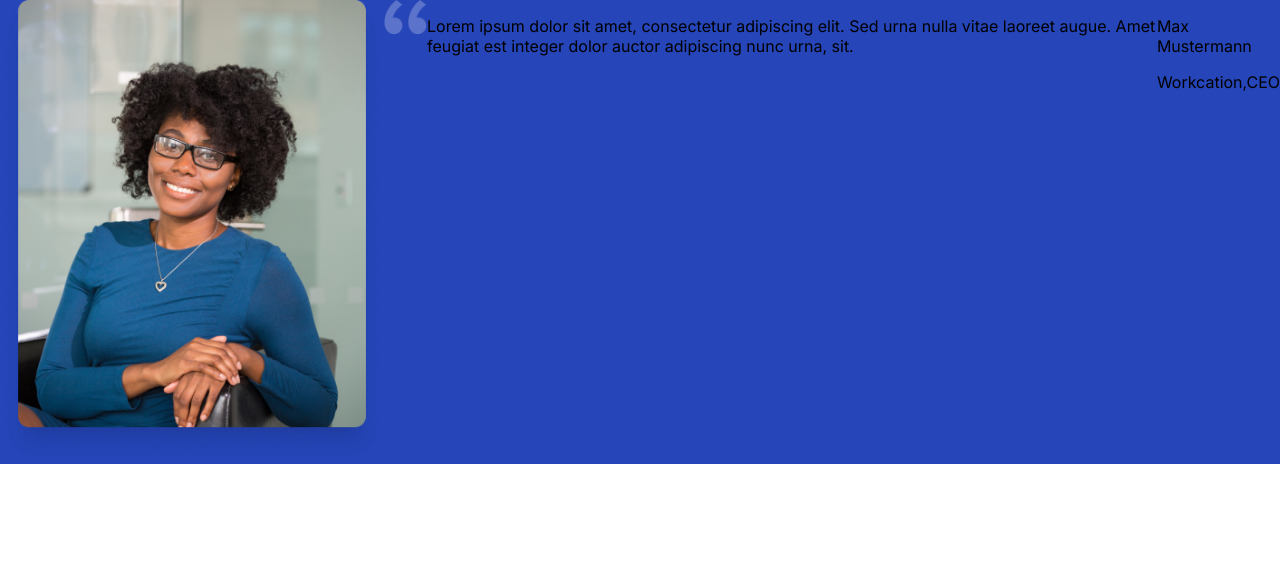
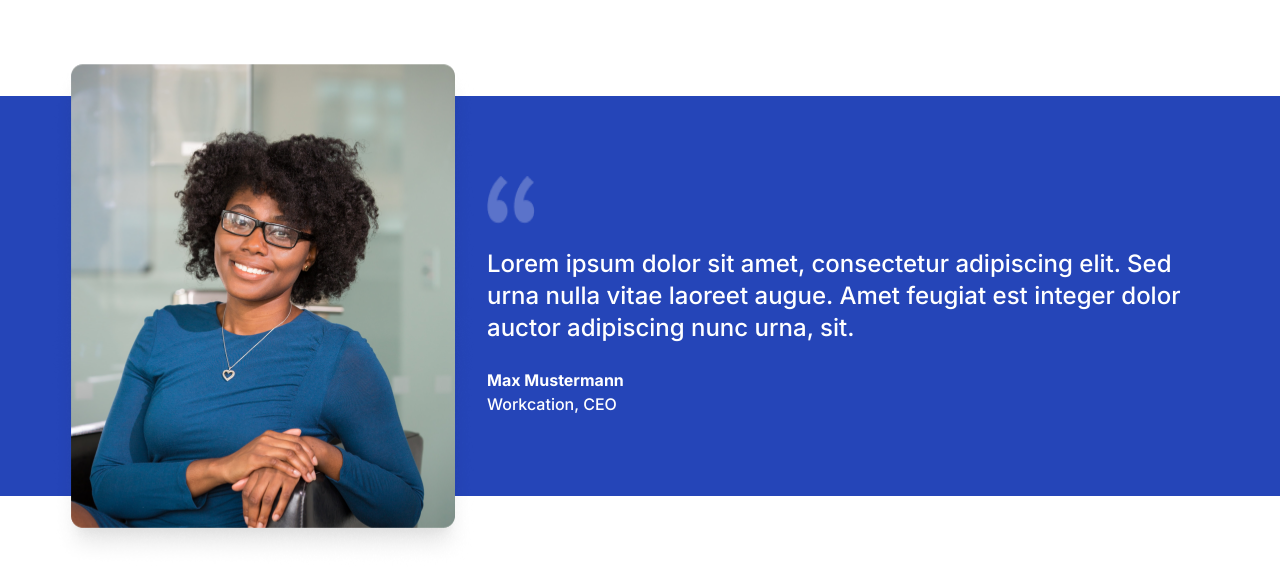
Before and after one commit to karuzoXam/Component-Library, a React (Vite) app in the folder ComponentLibrary/: page / in a window 1280 px wide. Shown: the top 582 px of the page. Built offline with nearby package versions, Linux system fonts and the light colour scheme.

Commit message:
added Testimonial Component

```diff
--- a/ComponentLibrary/src/App.jsx
+++ b/ComponentLibrary/src/App.jsx
@@ -2,6 +2,7 @@ import Badge from './Components/Badges/index';
 import Banner from './Components/Banners/index';
 import Card from './Components/Cards/index';
 // import Testimonial from './Components/Testimonials/index';
+// import Testimonial from './Components/Testimonials/Testimonial22';
 import Testimonial from './Components/Testimonials/Testimonial';
 
 import { FontAwesomeIcon } from '@fortawesome/react-fontawesome';
@@ -87,13 +88,12 @@ function App() {
         />
       </Card.Container> */}
 
-      {/* <Testimonial.Container></Testimonial.Container> */}
       <div className="testimonial-container">
         <Testimonial
           imgSrc=".\src\assets\Image.png"
           text="Lorem ipsum dolor sit amet, consectetur adipiscing elit. Sed urna nulla vitae laoreet augue. Amet feugiat est integer dolor auctor adipiscing nunc urna, sit. "
           name="Max Mustermann"
-          job="Workcation,CEO"
+          job="Workcation, CEO"
         />
       </div>
     </>
--- /dev/null
+++ b/ComponentLibrary/src/Components/Testimonials/IconFrame.css
@@ -0,0 +1,60 @@
+.icon {
+  width: 3em;
+  height: 3em;
+  position: relative;
+  overflow: hidden;
+  flex-shrink: 0;
+}
+.name,
+.quote,
+.role {
+  align-self: stretch;
+  position: relative;
+}
+.quote {
+  margin: 0;
+  font-size: 1.5em;
+  line-height: 1.33em;
+  font-weight: 500;
+  font-family: inherit;
+}
+.name,
+.role {
+  font-size: 1em;
+  line-height: 1.5em;
+}
+.role {
+  font-weight: 500;
+}
+.icon-frame,
+.role-name-frame {
+  display: flex;
+  flex-direction: column;
+  align-items: flex-start;
+  justify-content: flex-start;
+}
+.role-name-frame {
+  align-self: stretch;
+}
+.icon-frame {
+  flex: 1;
+  padding: 1.25em 0;
+  box-sizing: border-box;
+  gap: 1.5em;
+  min-width: 32.5em;
+  max-width: 100%;
+  text-align: left;
+  color: #fff;
+  font-family: Inter;
+}
+@media screen and (max-width: 750px) {
+  .icon-frame {
+    min-width: 100%;
+  }
+}
+@media screen and (max-width: 450px) {
+  .quote {
+    font-size: 1.19em;
+    line-height: 1.37em;
+  }
+}
--- /dev/null
+++ b/ComponentLibrary/src/Components/Testimonials/IconFrame.jsx
@@ -0,0 +1,14 @@
+import './IconFrame.css';
+
+export default function IconFrame({ text, name, job }) {
+  return (
+    <div className="icon-frame">
+      <img className="icon" loading="eager" alt="qoutes icon picture" src=".\src\assets\Icon.png" />
+      <h3 className="quote">{text}</h3>
+      <div className="role-name-frame">
+        <b className="name">{name}</b>
+        <div className="role">{job}</div>
+      </div>
+    </div>
+  );
+}
--- a/ComponentLibrary/src/Components/Testimonials/Testimonial.css
+++ b/ComponentLibrary/src/Components/Testimonials/Testimonial.css
@@ -1,26 +1,85 @@
-.testimonial {
+.image-icon,
+.wrapper-image {
+  align-self: stretch;
+  flex-shrink: 0;
+}
+.image-icon {
+  height: 100%;
+  max-width: 100%;
+  overflow: hidden;
+  object-fit: contain;
+  position: absolute;
+  left: 0;
+  top: 1.25em;
+  width: 100%;
+  transform: scale(1.104);
+}
+.wrapper-image {
+  height: 29em;
+  position: relative;
+  border-radius: 12px;
+  display: flex;
+  align-items: center;
+  justify-content: center;
+}
+.inner-frame,
+.inner-frame-wrapper {
+  display: flex;
+  flex-direction: column;
+  align-items: flex-start;
+  padding: 0;
+  box-sizing: border-box;
+}
+.inner-frame {
+  align-self: stretch;
+  height: 27em;
+  justify-content: flex-start;
+}
+.inner-frame-wrapper {
+  height: 25em;
+  width: 24em;
+  justify-content: flex-end;
+  min-width: 24em;
+  max-width: 100%;
+}
+.plate,
+.with-overlapping-imagedesktop {
+  display: flex;
+  flex-direction: row;
+  align-items: center;
+  box-sizing: border-box;
+}
+.plate {
+  flex: 1;
   background-color: #2545b8;
-  display: flex;
+  justify-content: flex-start;
+  padding: 0 4.44em;
+  gap: 2em;
+  max-width: 100%;
 }
-
-.testimonial-img {
-  width: 384px;
-  height: 464px;
+.with-overlapping-imagedesktop {
+  width: 100%;
+  position: relative;
+  justify-content: center;
+  padding: 6em 0;
+  letter-spacing: normal;
 }
-
-.testimonial-qoutes {
-  width: 43px;
-  height: 35px;
+@media screen and (max-width: 1050px) {
+  .inner-frame-wrapper {
+    flex: 1;
+  }
+  .plate {
+    flex-wrap: wrap;
+  }
 }
-
-.testimonial-text {
+@media screen and (max-width: 750px) {
+  .inner-frame-wrapper {
+    min-width: 100%;
+  }
+  .plate {
+    gap: 2em;
+    padding-left: 2.19em;
+    padding-right: 2.19em;
+    box-sizing: border-box;
+  }
 }
-
-.testimonial-info {
-}
-
-.testimonial-name {
-}
-
-.testimonial-job {
-}
--- a/ComponentLibrary/src/Components/Testimonials/Testimonial.jsx
+++ b/ComponentLibrary/src/Components/Testimonials/Testimonial.jsx
@@ -1,21 +1,24 @@
+import IconFrame from './IconFrame';
 import './Testimonial.css';
 
 export default function Testimonial({ imgSrc, text, name, job }) {
-  const className = imgSrc ? 'testimonial-with-img' : 'testimonial-without-img';
-
   return (
-    <div className="testimonial">
-      <img
-        src={imgSrc}
-        alt={`A profile picture of ${name}, ${job}`}
-        className="testimonial-img"
-      ></img>
-      <img src=".\src\assets\Icon.png" alt="qoutes" className="testimonial-qoutes"></img>
-      <p className="testimonial-text">{text}</p>
-      <div className="testimonial-info">
-        <p className="testimonial-name">{name}</p>
-        <p className="testimonial-job">{job}</p>
-      </div>
+    <div className="with-overlapping-imagedesktop">
+      <section className="plate">
+        <div className="inner-frame-wrapper">
+          <div className="inner-frame">
+            <div className="wrapper-image">
+              <img
+                className="image-icon"
+                loading="eager"
+                alt="A profile Picture of a Person"
+                src={imgSrc}
+              />
+            </div>
+          </div>
+        </div>
+        <IconFrame text={text} name={name} job={job} />
+      </section>
     </div>
   );
 }
--- a/ComponentLibrary/src/Components/Testimonials/TestimonialContainer.jsx
+++ /dev/null
@@ -1,5 +0,0 @@
-import React from 'react';
-
-export default function TestimonialContainer() {
-  return <div>TestimonialContainer</div>;
-}
--- a/ComponentLibrary/src/Components/Testimonials/TestimonialWithImage.jsx
+++ /dev/null
@@ -1,5 +0,0 @@
-import './Testimonial.css';
-
-export default function TestimonialWithImage() {
-  return <div>TestimonialWithImage</div>;
-}
--- a/ComponentLibrary/src/Components/Testimonials/TestimonialWithoutImage.jsx
+++ /dev/null
@@ -1,5 +0,0 @@
-import React from 'react';
-
-export default function TestimonialWithoutImage() {
-  return <div>TestimonialWithoutImage</div>;
-}
--- a/ComponentLibrary/src/Components/Testimonials/index.js
+++ /dev/null
@@ -1,6 +0,0 @@
-// import Testimonial from './Testimonial';
-// import TestimonialContainer from './TestimonialContainer';
-
-// Testimonial.Container = TestimonialContainer;
-
-// export default Testimonial;
```
